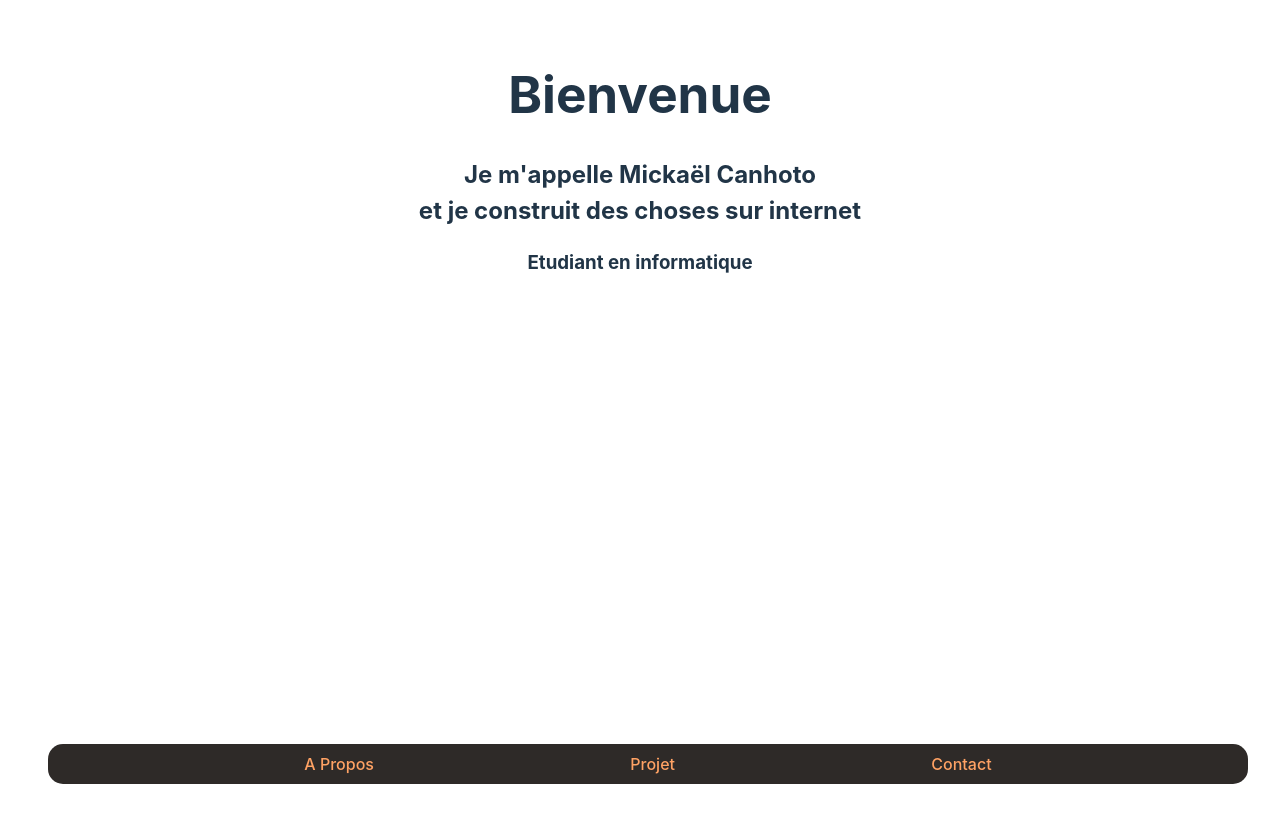
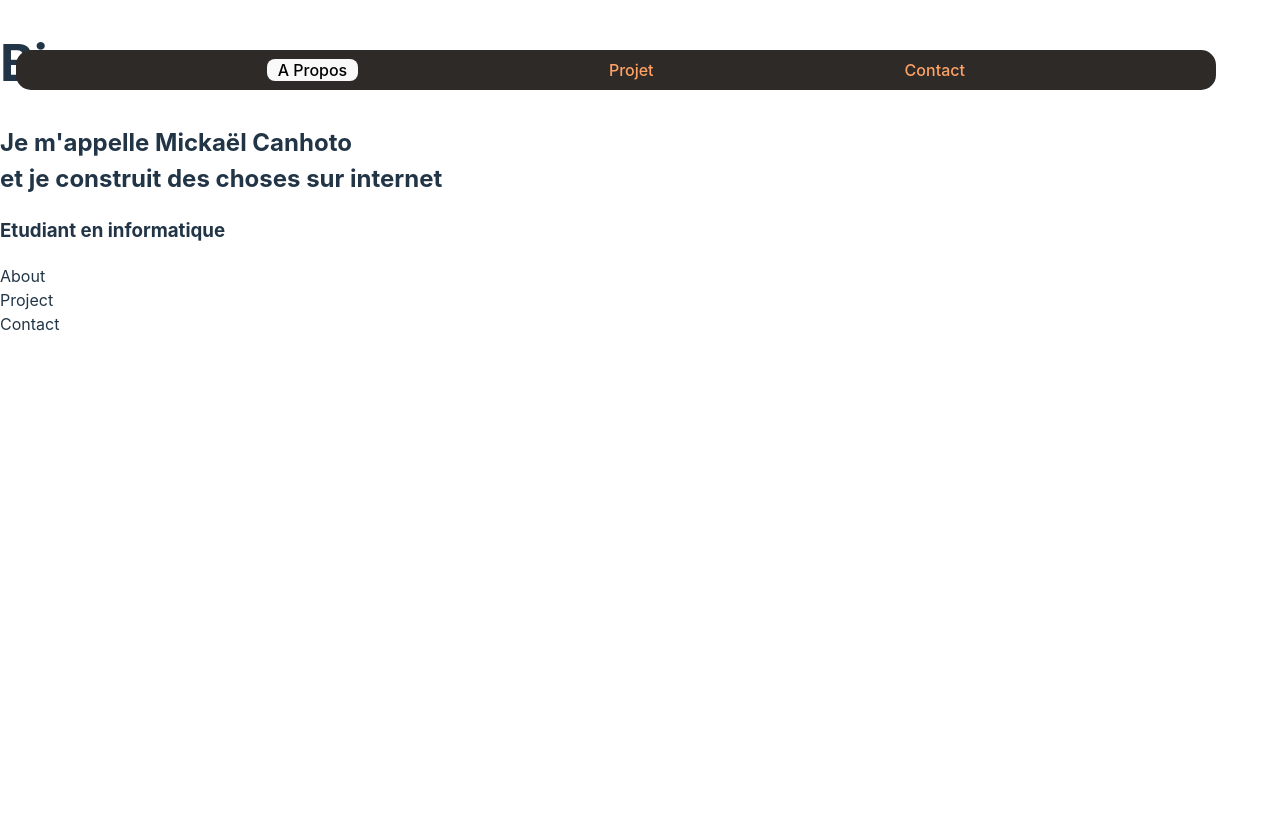
Before and after one commit to Oozeyard/Portfolio, a React (Vite) app: page / in a window 1280 px wide. Shown: the top 822 px of the page. Before the commit the page ends 800 px from the top, so only its background shows below. Built offline with nearby package versions, Linux system fonts and the light colour scheme.

Commit message:
Structure

```diff
--- a/package.json
+++ b/package.json
@@ -17,6 +17,6 @@
     "@types/react-dom": "^18.0.10",
     "@vitejs/plugin-react": "^3.1.0",
     "typescript": "^4.9.3",
-    "vite": "^4.1.0"
+    "vite": "^4.1.4"
   }
 }
--- a/src/App.css
+++ /dev/null
@@ -1,27 +0,0 @@
-#root {
-  max-width: 1280px;
-  margin: 0 auto;
-  padding: 2rem;
-  text-align: center;
-}
-
-.logo:hover {
-  filter: drop-shadow(0 0 2em #646cffaa);
-}
-.logo.react:hover {
-  filter: drop-shadow(0 0 2em #61dafbaa);
-}
-
-#panel {
-  display: flex;
-  justify-content: space-evenly;
-  bottom: 0;
-  width: 75rem;
-  margin: 1rem;
-  height: 2.5rem;
-  border-radius: 15px 15px 15px 15px;
-  background: #2e2a28;
-  align-items: center;
-  overflow: hidden;
-  position: fixed; /* Set the navbar to fixed position */
-}
--- a/src/App.tsx
+++ b/src/App.tsx
@@ -1,6 +1,10 @@
 import { useState } from 'react'
 import reactLogo from './assets/react.svg'
-import './App.css'
+import Header from './components/Header/Header'
+import Presentation from './components/Portofolio/Presentation'
+import About from './components/Portofolio/About'
+import Project from './components/Portofolio/Project'
+import Contact from './components/Portofolio/Contact'
 
 /*      <div>
         <a href="https://reactjs.org" target="_blank">
@@ -12,33 +16,18 @@ export function App() {
 
   return (
     <div className="App">
+      <Header/>
       <h1>Bienvenue</h1>
-      <div className="presentation">
-        <h2>Je m'appelle Mickaël Canhoto <br/>
-        et je construit des choses sur internet</h2>
-        <h3>Etudiant en informatique</h3>
-    </div>
-      <div id='about'>
+      <Presentation/>
+      <About/>
+      <Project/>
+      <Contact/>
 
-      </div>
-      <div id='project'>
-
-      </div>
-      <div id='contact'>
-
-      </div>
-      <footer></footer>
-      <Panel/>
     </div>
   )
 }
 
-function Panel() {
-  return (
-      <div id="panel">
-        <a href='#about'>A Propos</a>
-        <a href='#project'>Projet</a>
-        <a href='#contact'>Contact</a>
-      </div>
-  )
+export function Show() {
+  const Slide = ['About', 'Project'];
+  console.log("About");
 }
--- /dev/null
+++ b/src/components/Header/Header.css
@@ -0,0 +1,12 @@
+#panel {
+    display: flex;
+    justify-content: space-evenly;
+    width: 75rem;
+    margin: 1rem;
+    height: 2.5rem;
+    border-radius: 15px 15px 15px 15px;
+    background: #2e2a28;
+    align-items: center;
+    overflow: hidden;
+    position: fixed; /* Set the navbar to fixed position */
+  }
--- /dev/null
+++ b/src/components/Header/Header.tsx
@@ -0,0 +1,13 @@
+import React from "react";
+import { Show } from '../../App'
+import './Header.css'
+
+export default function Header() {
+    return (
+        <div id="panel">
+          <button onClick={Show}>A Propos</button>
+          <a href='#project'>Projet</a>
+          <a href='#contact'>Contact</a>
+        </div>
+    )
+  }
--- /dev/null
+++ b/src/components/Portofolio/About.tsx
@@ -0,0 +1,9 @@
+import React from "react";
+
+export default function About() {
+    return (
+        <div id='about'>
+            About
+      </div>
+    )
+}
--- /dev/null
+++ b/src/components/Portofolio/Contact.tsx
@@ -0,0 +1,9 @@
+import React from "react";
+
+export default function Contact() {
+    return(
+        <div id='contact'>
+            Contact
+      </div>
+    )
+}
--- /dev/null
+++ b/src/components/Portofolio/Presentation.tsx
@@ -0,0 +1,11 @@
+import React from "react";
+
+export default function Presentation() {
+    return (
+        <div className="presentation">
+            <h2>Je m'appelle Mickaël Canhoto <br/>
+            et je construit des choses sur internet</h2>
+            <h3>Etudiant en informatique</h3>
+        </div>
+    )
+}
--- /dev/null
+++ b/src/components/Portofolio/Project.tsx
@@ -0,0 +1,9 @@
+import React from "react";
+
+export default function Project() {
+    return (
+        <div id='project'>
+            Project
+      </div>
+    )
+}
```
Also changed, not shown: 1 other file (tests, documents, lock files or other folders).
